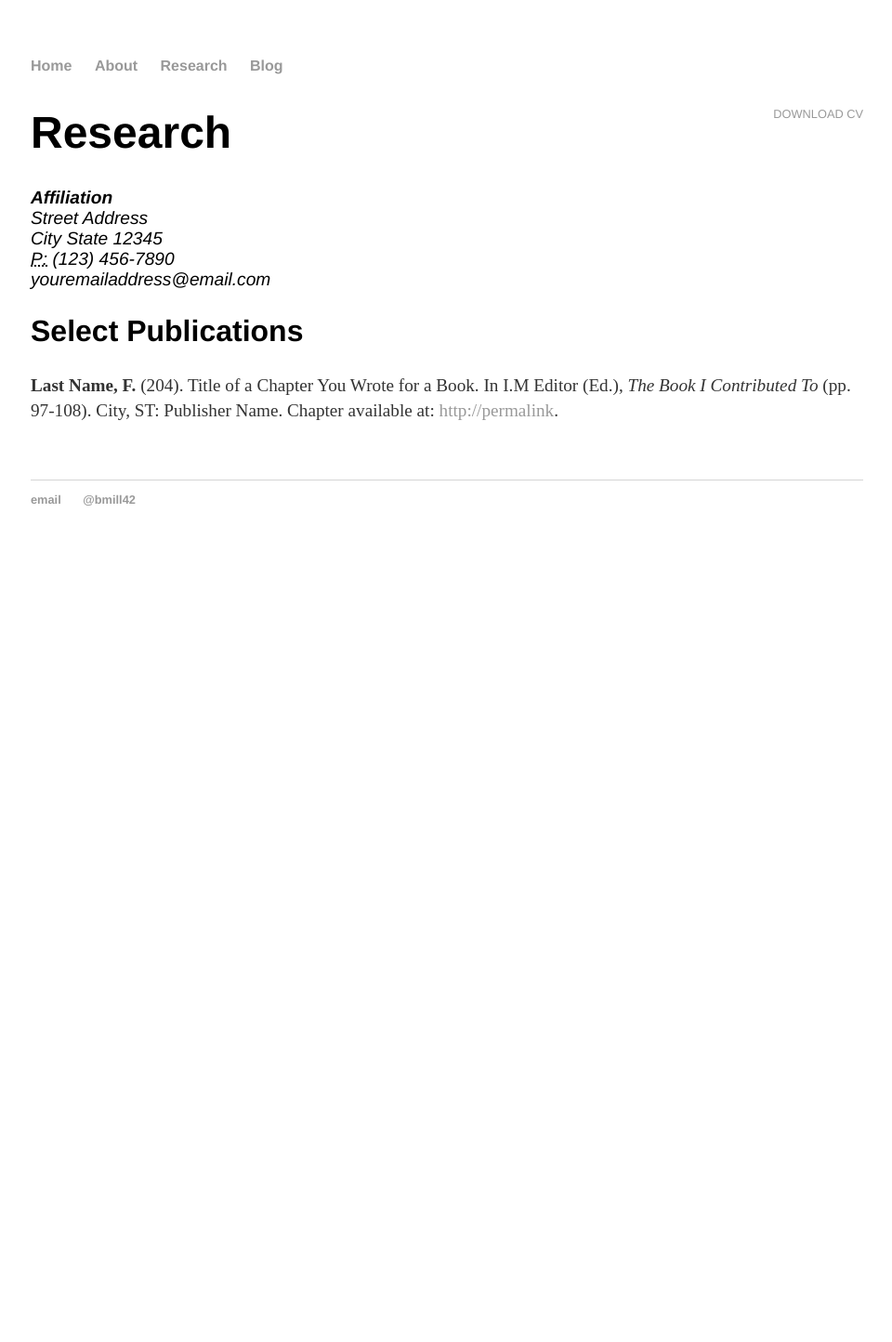
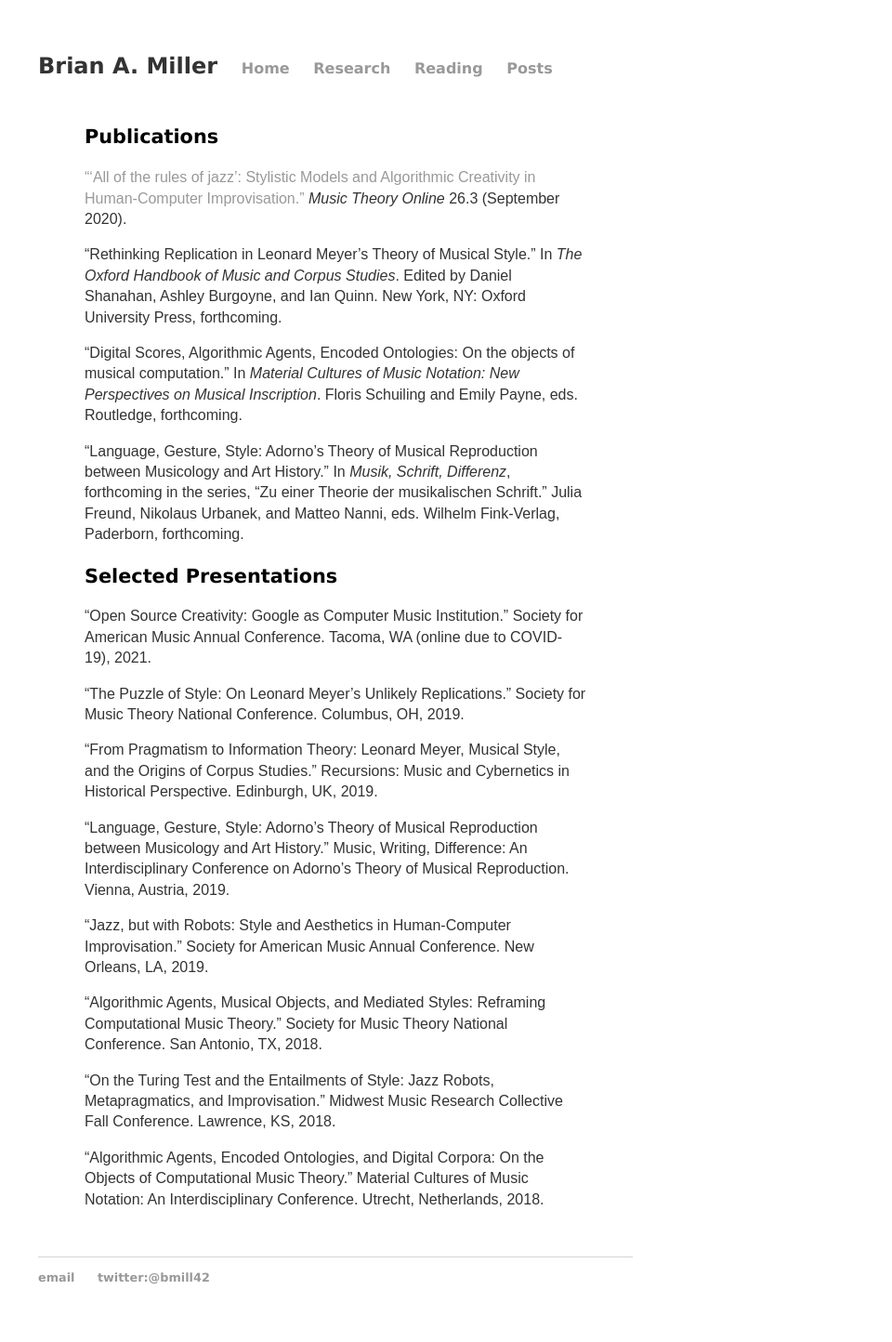
Before and after one commit to bmill42/bmill42.github.io, a Jekyll site: the page built from research/index.md, in a window 1280 px wide. Shown: the whole page at 93% size, without its empty margins (159-1119 px from the left). Built offline with Jekyll 4.4.1, drawn with Linux system fonts in a browser that asks for light colours; before the commit the page ends 900 px from its top, so only the background shows below that.

Commit message:
cleaning things up, adding readings page

```diff
--- a/_config.yml
+++ b/_config.yml
@@ -1,3 +1,3 @@
-name: Hank Quinlan, Horrible Cop
+name: Brian Miller
 markdown: kramdown
 permalink: /blog/:year/:month/:day/:title
--- a/_layouts/default.html
+++ b/_layouts/default.html
@@ -11,10 +11,11 @@
   <body>
     <nav>
 <ul>
+<li class="emph">Brian A. Miller</li>
 <li><a href="/">Home</a></li>
-<li><a href="/about">About</a></li>
 <li><a href="/research">Research</a></li>
-<li><a href="/blog">Blog</a></li>
+<li><a href="/reading">Reading</a></li>
+<li><a href="/posts">Posts</a></li>
 </ul>
     </nav>
 <div class="container">
@@ -26,7 +27,7 @@
   <footer>
    <ul>
    <li><a href="mailto:millerba42@gmail.com">email</a></li>
-   <li><a href="https://twitter.com/bmill42">@bmill42</a></li>
+   <li><a href="https://twitter.com/bmill42">twitter:@bmill42</a></li>
    </ul>
   </footer>
   </body>
--- a/_layouts/post.html
+++ b/_layouts/post.html
@@ -1,7 +1,7 @@
 ---
 layout: default
 ---
-<h1>{{ page.title }}</h1>
+<h2>{{ page.title }}</h2>
 <p class="meta">{{ page.date | date_to_string }}</p>
 
 <div class="post">
--- a/css/main.css
+++ b/css/main.css
@@ -1,29 +1,30 @@
-body { margin: 60px auto; width: 70%; }
+body { margin: 60px 200px; width: 50%; }
 
 a { text-decoration: none; color: #999; }
-a:hover { text-decoration: underline; }
+a:hover { color: #950; }
 
-p, ul { font-size: 1.5em; line-height: 1.4em; color: #333; }
+p, ul {font-family: 'Arial';}
+p, ul { font-size: 1em; line-height: 1.4em; color: #333; }
+li.emph {font-size: 1.5em;}
 
-h1, h2, h3, h4 { font-family: 'Helvetica', 'Arial', 'Sans-Serif'; }
-h1 { font-size: 3em;  }
-h2 { font-size: 2.7em; }
-h3 { font-size: 2.3em; }
-h4 { font-size: 1.9em; }
+h1, h2, h3, h4 { font-family: 'Verdana', 'Arial', 'Sans-Serif'; }
+h1 { font-size: 2em;  }
+h2 { font-size: 1.5em; }
+h3 { font-size: 1.3em; }
+h4 { font-size: 1em; }
 
-nav ul, footer ul { font-size: 1em; font-family: 'Helvetica', 'Arial', 'Sans-Serif'; padding: 0px; list-style: none; font-weight: bold; }
+nav ul, footer ul { font-size: 1em; font-family: 'Verdana', 'Arial', 'Sans-Serif'; padding: 0px; list-style: none; font-weight: bold; }
 nav ul li, footer ul li { display: inline; margin-right: 20px; }
 
 footer { border-top: 1px solid #d5d5d5; font-size: .8em; }
 
 /* Blog */
-ul.posts { margin: 20px auto 40px; font-size: 1.5em; }
+ul.posts { margin: 20px auto 40px; font-size: 1em; }
 ul.posts li { list-style: none; }
 
 /* CV */
 .cv { margin: 0px 0px 60px; }
-.cv h1 { font-size: 3em; }
-.cv h2 { font-size: 2em; }
 .cv address, .cv .download { font-family: 'Helvetica', 'Arial', 'Sans-Serif'; }
-.cv address, .cv p { font-size: 1.2em; }
 .cv .download { float: right; font-size: .8em; text-transform: uppercase; }
+
+.container { margin: 50px 50px 50px 50px }
--- a/research/index.html
+++ /dev/null
@@ -1,22 +0,0 @@
----
-layout: default
-title: Research
----
-
-	<div class="cv">
-		<a href="#" class="download" title="Download CV">Download CV</a>
-					<h1>{{page.title}}</h1>
-					<address>
-					<strong>Affiliation</strong><br>
-					Street Address<br>
-					City State 12345<br>
-					<abbr title="phone">P:</abbr> (123) 456-7890<br>
-					<span class="obfuscate">youremailaddress@email.com</span>
-					</address>
-
-					<h2>Select Publications</h2>
-
-					<p><strong>Last Name, F.</strong> (204). Title of a Chapter You Wrote for a Book. In I.M Editor (Ed.), <em>The Book I Contributed To</em> (pp. 97-108). City, ST: Publisher Name. Chapter available at: <a href="#">http://permalink</a>.
-
-
-	</div>
--- /dev/null
+++ b/research/index.md
@@ -0,0 +1,36 @@
+---
+layout: default
+title: Research
+---
+
+### Publications
+
+[“‘All of the rules of jazz’: Stylistic Models and Algorithmic Creativity in Human-Computer Improvisation.”](https://mtosmt.org/issues/mto.20.26.3/mto.20.26.3.miller.html) _Music Theory Online_ 26.3 (September 2020).
+
+“Rethinking Replication in Leonard Meyer’s Theory of Musical Style.” In _The Oxford Handbook of Music and Corpus Studies_. Edited by Daniel Shanahan, Ashley Burgoyne, and Ian Quinn. New York, NY: Oxford University Press, forthcoming.
+
+“Digital Scores, Algorithmic Agents, Encoded Ontologies: On the objects of musical computation.” In _Material Cultures of Music Notation: New Perspectives on Musical Inscription_. Floris Schuiling and Emily Payne, eds. Routledge, forthcoming.
+
+“Language, Gesture, Style: Adorno’s Theory of Musical Reproduction between Musicology and Art History.” In _Musik, Schrift, Differenz_, forthcoming in the series, “Zu einer Theorie der musikalischen Schrift.” Julia Freund, Nikolaus Urbanek, and Matteo Nanni, eds. Wilhelm Fink-Verlag, Paderborn, forthcoming.
+
+### Selected Presentations
+
+“Open Source Creativity: Google as Computer Music Institution.” Society for American Music Annual Conference. Tacoma, WA (online due to COVID-19), 2021.
+
+“The Puzzle of Style: On Leonard Meyer’s Unlikely Replications.” Society for Music Theory National Conference. Columbus, OH, 2019.
+
+“From Pragmatism to Information Theory: Leonard Meyer, Musical Style, and the Origins of Corpus Studies.” Recursions: Music and Cybernetics in Historical Perspective. Edinburgh, UK, 2019.
+
+“Language, Gesture, Style: Adorno’s Theory of Musical Reproduction between Musicology and Art History.” Music, Writing, Difference: An Interdisciplinary Conference on Adorno's Theory of Musical Reproduction. Vienna, Austria, 2019.
+
+“Jazz, but with Robots: Style and Aesthetics in Human-Computer Improvisation.” Society for American Music Annual Conference. New Orleans, LA, 2019.
+
+“Algorithmic Agents, Musical Objects, and Mediated Styles: Reframing Computational Music Theory.” Society for Music Theory National Conference. San Antonio, TX, 2018.
+
+“On the Turing Test and the Entailments of Style: Jazz Robots, Metapragmatics, and Improvisation.” Midwest Music Research Collective Fall Conference. Lawrence, KS, 2018.
+
+“Algorithmic Agents, Encoded Ontologies, and Digital Corpora: On the Objects of Computational Music Theory.” Material Cultures of Music Notation: An Interdisciplinary Conference. Utrecht, Netherlands, 2018.
+
+<!--<div class="cv">
+<a href="#" class="download" title="Download CV as PDF">Download CV</a>
+</div>-->
```
Also changed, not shown: _cv_items/presentations.md (added, +25 -0 lines), _cv_items/publications.md (added, +13 -0 lines), _posts/2020-05-22-test-post.md (deleted, +0 -7 lines), _posts/2020-12-16-disclaimer.md (added, +7 -0 lines), index.html (+8 -2 lines), posts/index.html (renamed from blog/index.html, +5 -2 lines), reading/index.md (added, +26 -0 lines), posts/atom.xml (renamed from blog/atom.xml), 1 other file.
